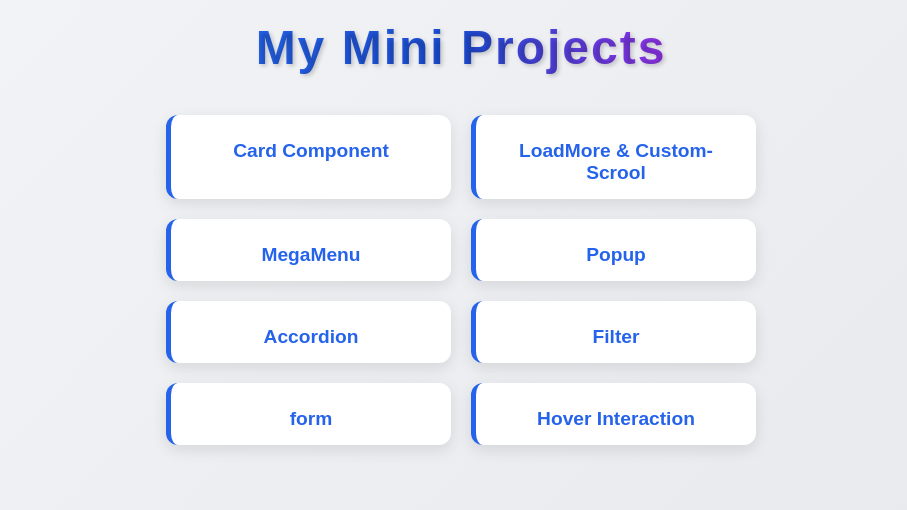
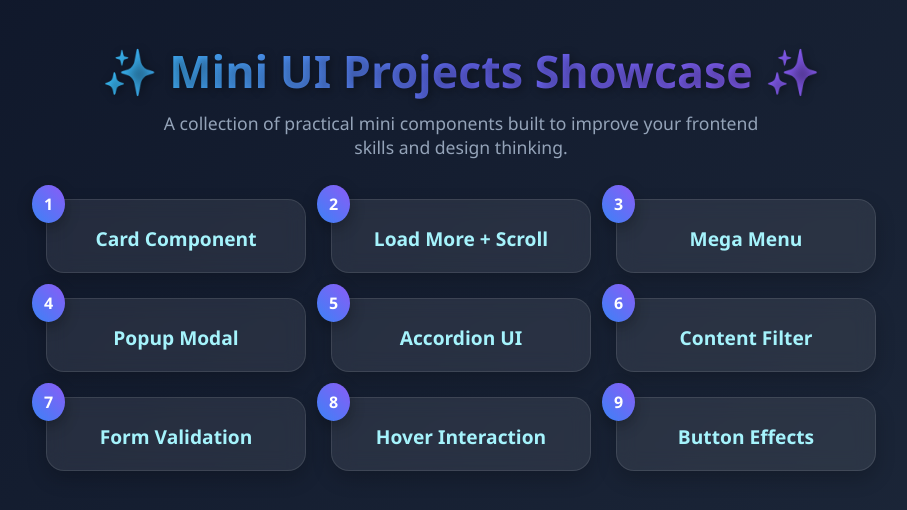
Before and after one commit to MashaCoder313/Mini-project, a plain HTML site: page index.html in a window 1280 px wide. Shown: the whole page, without its empty margins (179-1086 px from the left). Drawn offline with Linux system fonts and the light colour scheme.

Commit message:
Compalted: Buttons Component

```diff
--- a/index.html
+++ b/index.html
@@ -3,79 +3,103 @@
 <head>
   <meta charset="UTF-8" />
   <meta name="viewport" content="width=device-width, initial-scale=1.0" />
-    <title>My Projects</title>
+  <title>Mini UI Projects Showcase</title>
   <style>
-      body {
-        font-family: Arial, sans-serif;
+    * {
       margin: 0;
       padding: 0;
-        background: linear-gradient(135deg, #f3f4f6, #e5e7eb);
-        color: #333;
-        text-align: center;
+      box-sizing: border-box;
+    }
+
+    body {
+      font-family: 'Segoe UI', Tahoma, Geneva, Verdana, sans-serif;
+      background: linear-gradient(135deg, #0f172a, #1e293b);
+      color: #f1f5f9;
       display: flex;
       flex-direction: column;
       align-items: center;
+      text-align: center;
       min-height: 100vh;
+      padding: 40px 20px;
     }
 
     h1 {
-        font-size: 3rem;
-        margin: 20px 0;
-        color: #1f2937;
-        background: linear-gradient(90deg, #2563eb, #1d4ed8, #9333ea);
+      font-size: 2.8rem;
+      margin-bottom: 10px;
+      background: linear-gradient(to right, #38bdf8, #6366f1, #8b5cf6);
       -webkit-background-clip: text;
       -webkit-text-fill-color: transparent;
-        text-shadow: 2px 2px 4px rgba(0, 0, 0, 0.2);
-        letter-spacing: 2px;
-        font-weight: bold;
-        margin: 20px 0;
+      text-shadow: 2px 2px 10px rgba(0, 0, 0, 0.4);
+      animation: fadeInDown 0.8s ease-in-out;
+      text-align: center;
+    }
+
+    p.subtitle {
+      font-size: 1.1rem;
+      color: #94a3b8;
+      margin-bottom: 40px;
+      text-align: center;
+      max-width: 600px;
+      animation: fadeInDown 1s ease-in-out;
     }
 
     .projects-container {
       display: flex;
       flex-wrap: wrap;
       justify-content: center;
-        gap: 20px;
-        max-width: 800px;
-        padding: 20px;
+      gap: 25px;
+      max-width: 1000px;
     }
 
     .project {
-        background: white;
-        padding: 15px;
-        border-radius: 12px;
-        box-shadow: 0 5px 15px rgba(0, 0, 0, 0.1);
+      background: rgba(255, 255, 255, 0.08);
+      backdrop-filter: blur(10px);
+      padding: 25px 20px 20px;
+      border-radius: 18px;
+      box-shadow: 0 8px 20px rgba(0, 0, 0, 0.2);
+      width: 260px;
       transition: transform 0.3s ease, box-shadow 0.3s ease;
-        width: 250px;
-        text-align: center;
-        overflow: hidden;
-        border-left: 5px solid #2563eb;
+      animation: fadeInUp 0.7s ease-in-out both;
+      border: 1px solid rgba(255, 255, 255, 0.1);
+      position: relative;
     }
 
     .project:hover {
-        transform: translateY(-5px);
-        box-shadow: 0 10px 25px rgba(0, 0, 0, 0.15);
+      transform: translateY(-8px) scale(1.03);
+      box-shadow: 0 12px 30px rgba(0, 0, 0, 0.3);
     }
 
     .project a {
-        display: block;
+      color: #a5f3fc;
+      font-size: 1.2rem;
+      font-weight: 600;
       text-decoration: none;
-        color: #2563eb;
-        font-size: 1.2rem;
-        font-weight: bold;
-        margin-top: 10px;
-        transition: color 0.3s ease, transform 0.3s ease;
+      transition: color 0.3s ease;
     }
 
     .project a:hover {
-        color: #1d4ed8;
-        transform: scale(1.1);
+      color: #facc15;
     }
 
-      @keyframes fadeIn {
+    .project::before {
+      content: attr(data-number);
+      position: absolute;
+      top: -15px;
+      left: -15px;
+      background: linear-gradient(45deg, #3b82f6, #8b5cf6);
+      color: white;
+      font-size: 1rem;
+      font-weight: bold;
+      padding: 8px 12px;
+      border-radius: 50%;
+      box-shadow: 0 5px 15px rgba(0, 0, 0, 0.3);
+      animation: popIn 0.8s ease;
+    }
+
+    @keyframes fadeInUp {
       from {
         opacity: 0;
-          transform: translateY(10px);
+        transform: translateY(20px);
       }
       to {
         opacity: 1;
@@ -83,37 +107,63 @@
       }
     }
 
-      .project {
-        animation: fadeIn 0.6s ease-in-out;
+    @keyframes fadeInDown {
+      from {
+        opacity: 0;
+        transform: translateY(-20px);
+      }
+      to {
+        opacity: 1;
+        transform: translateY(0);
+      }
+    }
+
+    @keyframes popIn {
+      0% {
+        transform: scale(0);
+        opacity: 0;
+      }
+      80% {
+        transform: scale(1.2);
+        opacity: 1;
+      }
+      100% {
+        transform: scale(1);
+      }
     }
   </style>
 </head>
 <body>
-    <h1>My Mini Projects</h1>
+<h1>✨ Mini UI Projects Showcase ✨</h1>
+<p class="subtitle">A collection of practical mini components built to improve your frontend skills and design thinking.</p>
+
 <div class="projects-container">
-      <div class="project">
+  <div class="project" data-number="1">
     <a href="./card-component/index.html">Card Component</a>
   </div>
-      <div class="project">
-        <a href="./loadmore/index.html">LoadMore & Custom-Scrool</a>
+  <div class="project" data-number="2">
+    <a href="./loadmore/index.html">Load More + Scroll</a>
   </div>
-      <div class="project">
-        <a href="./megamenu/index.html">MegaMenu</a>
+  <div class="project" data-number="3">
+    <a href="./megamenu/index.html">Mega Menu</a>
   </div>
-      <div class="project">
-        <a href="./popup/index.html">Popup</a>
+  <div class="project" data-number="4">
+    <a href="./popup/index.html">Popup Modal</a>
   </div>
-      <div class="project">
-        <a href="./Accordion/index.html">Accordion</a>
+  <div class="project" data-number="5">
+    <a href="./Accordion/index.html">Accordion UI</a>
   </div>
-      <div class="project">
-        <a href="./Filter/index.html">Filter</a>
+  <div class="project" data-number="6">
+    <a href="./Filter/index.html">Content Filter</a>
   </div>
-      <div class="project">
-        <a href="./form/index.html">form</a>
+  <div class="project" data-number="7">
+    <a href="./form/index.html">Form Validation</a>
   </div>
-      <div class="project">
+  <div class="project" data-number="8">
     <a href="./Hover_Interaction/index.html">Hover Interaction</a>
+  </div>
+  <div class="project" data-number="9">
+    <a href="./button/index.html">Button Effects</a>
   </div>
 </div>
 </body>
```
Lines whose indentation alone changed are shown as unchanged.
